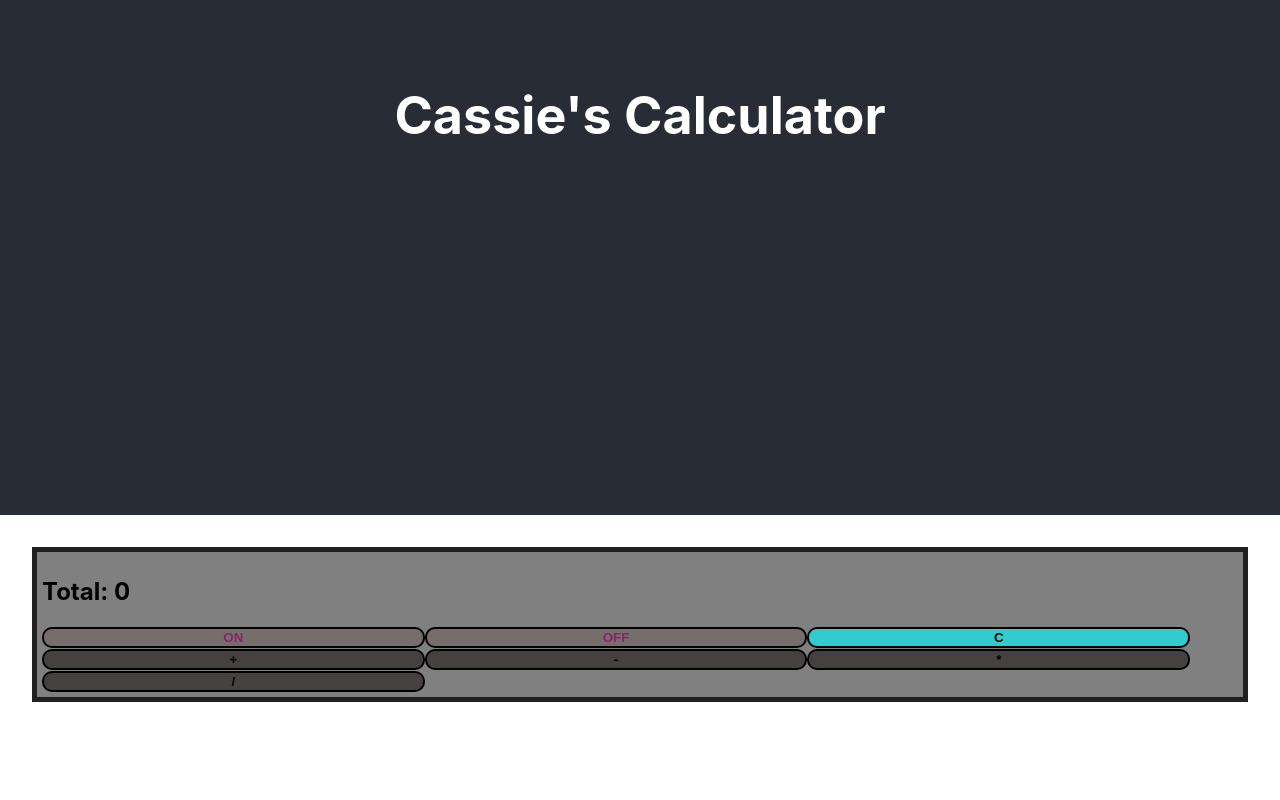
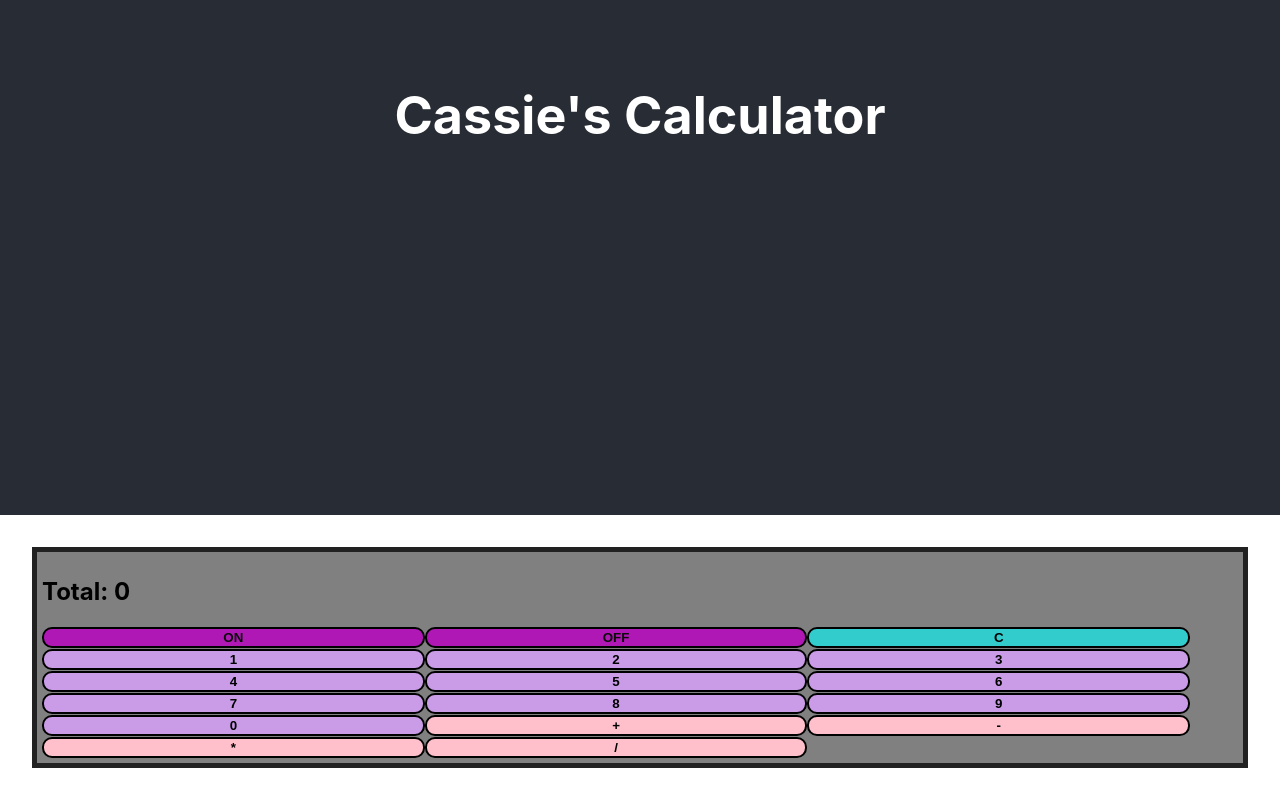
Before and after one commit to cassichan/personal-react-calculator, a React (Create React App) app: page / in a window 1280 px wide. Shown: the part 285-1085 px from the top of the page. Before the commit the page ends 1019 px from the top, so only its background shows below. Built offline with nearby package versions, Linux system fonts and the light colour scheme.

Commit message:
added number buttons

```diff
--- a/src/Calculator/Calc.jsx
+++ b/src/Calculator/Calc.jsx
@@ -3,22 +3,23 @@ import { useState } from "react";
 import "./calc.css";
 
 export default function Calc() {
-  const [count, setCount] = useState(0);
-  const add = () => setCount(count + 1);
+  const [total, setTotal] = useState(0);
+  let digits = [1, 2, 3, 4, 5, 6, 7, 8, 9, 0];
+  const add = () => setTotal(total + 1);
   const subtract = () => {
-    if (count <= 0) {
+    if (total <= 0) {
       return 0;
     } else {
-      return setCount(count - 1);
+      return setTotal(total - 1);
     }
   };
-  const divideByTwo = () => setCount(count / 2);
-  const multiplyByTwo = () => setCount(count * 2);
-  const reset = () => setCount(count * 0);
+  const divideByTwo = () => setTotal(total / 2);
+  const multiplyByTwo = () => setTotal(total * 2);
+  const reset = () => setTotal(total * 0);
   return (
     <>
       <div id="calculator">
-        <h2>Total: {count}</h2>
+        <h2>Total: {total}</h2>
         <button className="calc-func">ON</button>
         <button className="calc-func">OFF</button>
         <button
@@ -28,6 +29,18 @@ export default function Calc() {
         >
           C
         </button>
+        {digits.map((digit) => {
+            return (
+              <button
+                key={digit}
+                onClick={() => {
+                  setTotal(total + digit);
+                }}
+              >
+                {digit}
+              </button>
+            );
+          })}
         <button onClick={add} className="operation">
           +
         </button>
--- a/src/Calculator/calc.css
+++ b/src/Calculator/calc.css
@@ -1,6 +1,6 @@
 button {
     width: 32%;
-    background-color: rgb(69, 65, 65);
+    background-color: rgb(202, 155, 231);
     color:black;
     font-weight: bold;
     cursor: pointer;
@@ -11,8 +11,8 @@ button {
 
 
   .calc-func {
-    color:rgb(140, 35, 105);
-    background-color: rgb(119, 109, 109);
+    color:rgb(11, 11, 11);
+    background-color: rgb(176, 24, 181);
   }
 
   #calculator {
@@ -21,3 +21,7 @@ button {
     padding:5px;
     border:5px solid rgb(34, 33, 33);
   }
+
+  .operation {
+    background-color: pink;
+  }
```
